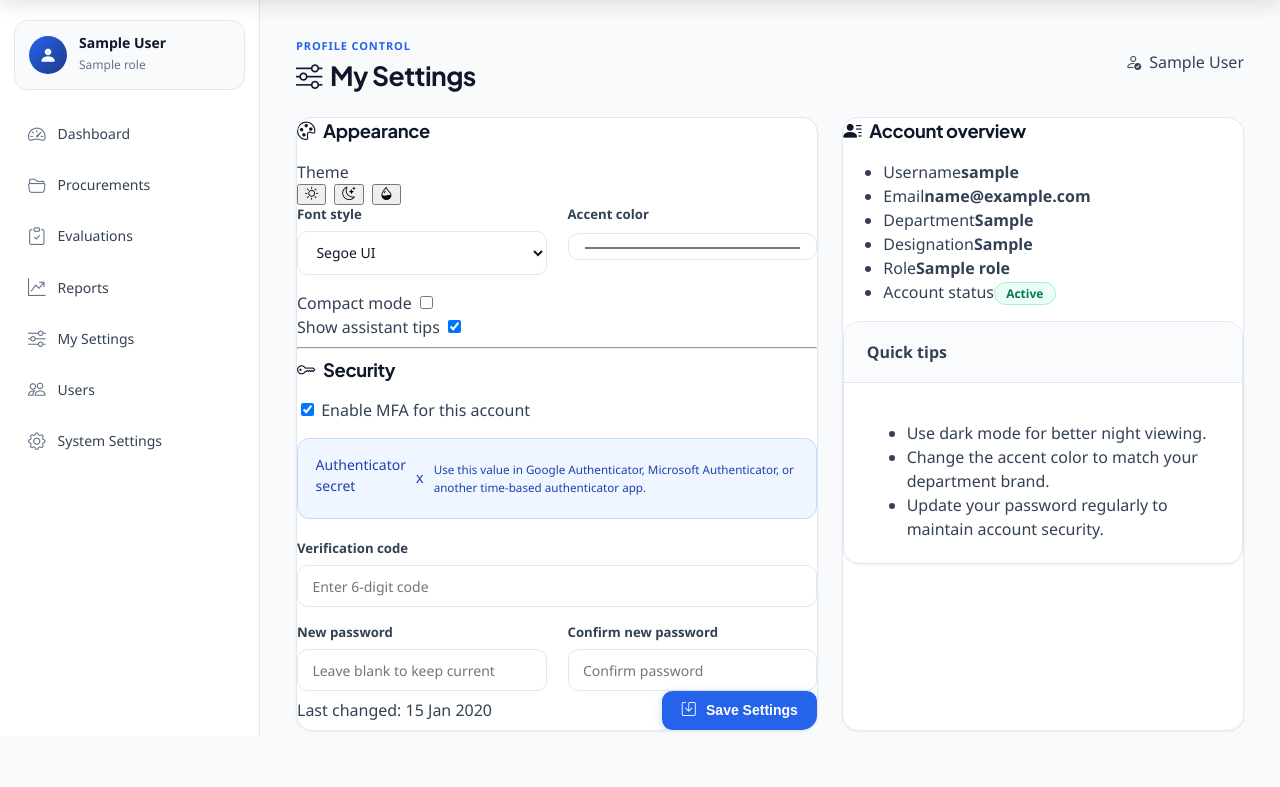
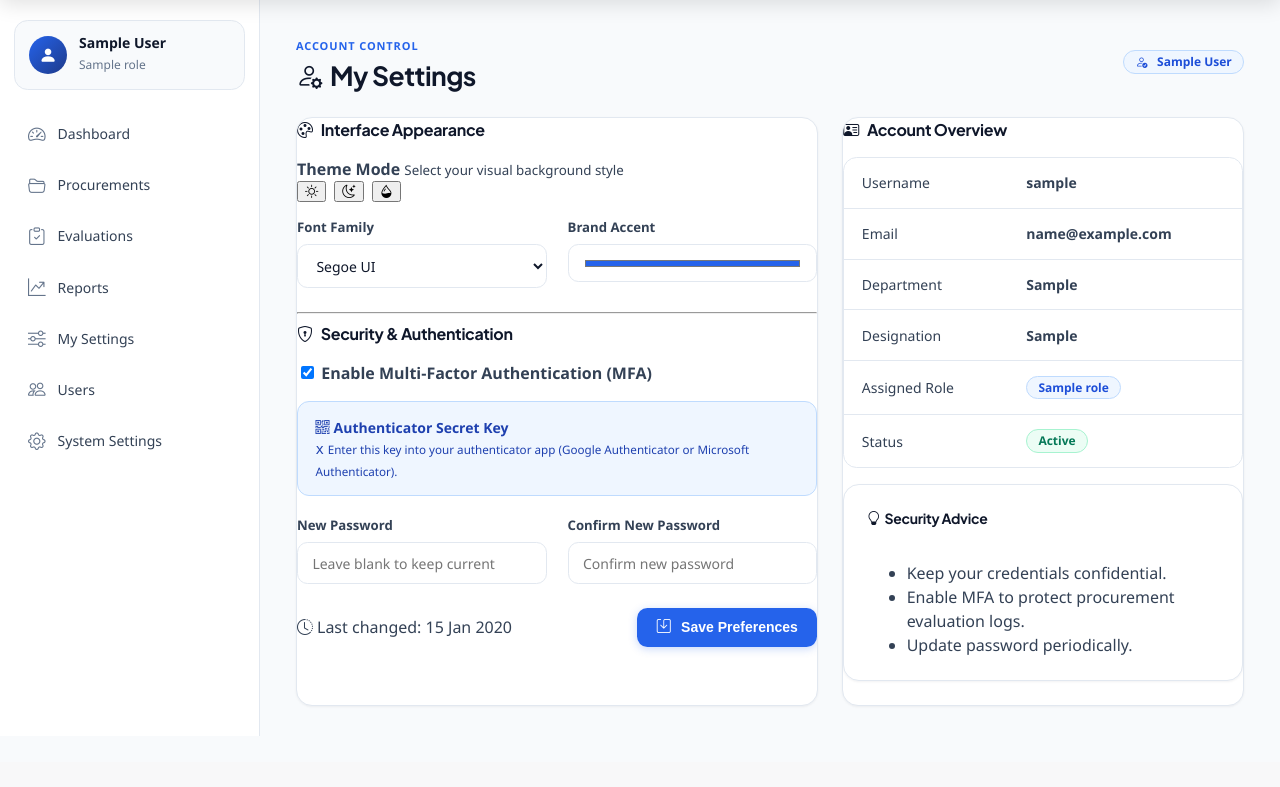
Before and after one commit to AllenMachona/BACK, a Flask app: page /account/settings in a window 1280 px wide. Shown: the part 64-851 px from the top of the page. After the commit the page ends 800 px from the top, so only its background shows below. Run offline with Flask 3, Linux system fonts and the light colour scheme; a user stored in the database is signed in; tables that the repository leaves empty hold one stand-in row (values such as "Sample post").

Commit message:
refactor: overhaul user_settings.html with structured setting panels and account summary

```diff
--- a/ebms_flask/ebms_flask/app/templates/user_settings.html
+++ b/ebms_flask/ebms_flask/app/templates/user_settings.html
@@ -1,118 +1,119 @@
 {% extends 'base.html' %}
-{% block title %}My Settings - EBMS{% endblock %}
+{% block title %}My Settings - EBMS Botswana{% endblock %}
 
 {% block content %}
-<div class="page-header mb-4">
-    <div class="modern-header">
-        <div class="d-flex justify-content-between align-items-center">
-            <div>
-                <span class="eyebrow-text">Profile control</span>
-                <h2 class="mb-0"><i class="bi bi-sliders me-2"></i>My Settings</h2>
-            </div>
-            <span class="company-badge"><i class="bi bi-person-check me-2"></i>{{ user.full_name() }}</span>
-        </div>
+{% set active_nav = 'account_settings' %}
+
+<div class="d-flex justify-content-between align-items-center mb-4">
+    <div>
+        <span class="eyebrow">Account Control</span>
+        <h2 class="mb-0"><i class="bi bi-person-gear me-2 text-primary"></i>My Settings</h2>
     </div>
+    <span class="status-badge status-published"><i class="bi bi-person-check me-1"></i>{{ user.full_name() }}</span>
 </div>
 
 <div class="user-settings-grid">
     <div class="settings-panel">
-        <h4 class="mb-3"><i class="bi bi-palette me-2"></i>Appearance</h4>
         <form method="POST" action="{{ url_for('auth.user_settings') }}">
-            <div class="preference-row">
-                <label>Theme</label>
-                <div class="d-flex gap-2">
-                    <button type="button" class="theme-option light {% if user.get_preference('theme', 'light') == 'light' %}active{% endif %}" title="Light" data-theme="light"><i class="bi bi-sun"></i></button>
-                    <button type="button" class="theme-option dark {% if user.get_preference('theme', 'light') == 'dark' %}active{% endif %}" title="Dark" data-theme="dark"><i class="bi bi-moon-stars"></i></button>
-                    <button type="button" class="theme-option blue {% if user.get_preference('theme', 'light') == 'blue' %}active{% endif %}" title="Blue" data-theme="blue"><i class="bi bi-droplet-half"></i></button>
+            <!-- Appearance Section -->
+            <div class="mb-4">
+                <h5 class="mb-3 text-primary"><i class="bi bi-palette me-2"></i>Interface Appearance</h5>
+                <div class="p-3 border rounded-3 bg-light mb-3">
+                    <div class="preference-row align-items-center">
+                        <div>
+                            <strong class="d-block text-dark">Theme Mode</strong>
+                            <small class="text-muted">Select your visual background style</small>
+                        </div>
+                        <div class="d-flex gap-2">
+                            <button type="button" class="theme-option light {% if user.get_preference('theme', 'light') == 'light' %}active{% endif %}" title="Light Theme" data-theme="light"><i class="bi bi-sun"></i></button>
+                            <button type="button" class="theme-option dark {% if user.get_preference('theme', 'light') == 'dark' %}active{% endif %}" title="Dark Theme" data-theme="dark"><i class="bi bi-moon-stars"></i></button>
+                            <button type="button" class="theme-option blue {% if user.get_preference('theme', 'light') == 'blue' %}active{% endif %}" title="Blue Theme" data-theme="blue"><i class="bi bi-droplet-half"></i></button>
+                        </div>
+                        <input type="hidden" name="theme" id="theme-input" value="{{ user.get_preference('theme', 'light') }}">
+                    </div>
                 </div>
-                <input type="hidden" name="theme" id="theme-input" value="{{ user.get_preference('theme', 'light') }}">
-            </div>
 
-            <div class="row mb-3">
-                <div class="col-md-6">
-                    <label class="form-label" for="font_family">Font style</label>
-                    <select class="form-select" id="font_family" name="font_family">
-                        <option value="Segoe UI" {% if user.get_preference('font_family', 'Segoe UI') == 'Segoe UI' %}selected{% endif %}>Segoe UI</option>
-                        <option value="Arial" {% if user.get_preference('font_family', 'Segoe UI') == 'Arial' %}selected{% endif %}>Arial</option>
-                        <option value="Georgia" {% if user.get_preference('font_family', 'Segoe UI') == 'Georgia' %}selected{% endif %}>Georgia</option>
-                        <option value="Tahoma" {% if user.get_preference('font_family', 'Segoe UI') == 'Tahoma' %}selected{% endif %}>Tahoma</option>
-                        <option value="Verdana" {% if user.get_preference('font_family', 'Segoe UI') == 'Verdana' %}selected{% endif %}>Verdana</option>
-                    </select>
+                <div class="row g-3">
+                    <div class="col-md-6">
+                        <label class="form-label" for="font_family">Font Family</label>
+                        <select class="form-select" id="font_family" name="font_family">
+                            <option value="Segoe UI" {% if user.get_preference('font_family', 'Segoe UI') == 'Segoe UI' %}selected{% endif %}>Segoe UI</option>
+                            <option value="Inter" {% if user.get_preference('font_family', 'Segoe UI') == 'Inter' %}selected{% endif %}>Inter (Recommended)</option>
+                            <option value="Plus Jakarta Sans" {% if user.get_preference('font_family', 'Segoe UI') == 'Plus Jakarta Sans' %}selected{% endif %}>Plus Jakarta Sans</option>
+                            <option value="Arial" {% if user.get_preference('font_family', 'Segoe UI') == 'Arial' %}selected{% endif %}>Arial</option>
+                        </select>
+                    </div>
+                    <div class="col-md-6">
+                        <label class="form-label" for="accent_color">Brand Accent</label>
+                        <input class="form-control form-control-color w-100" type="color" id="accent_color" name="accent_color" value="{{ user.get_preference('accent_color', '#2563eb') }}" style="height: 38px;">
+                    </div>
                 </div>
-                <div class="col-md-6">
-                    <label class="form-label" for="accent_color">Accent color</label>
-                    <input class="form-control" type="color" id="accent_color" name="accent_color" value="{{ user.get_preference('accent_color', '#2563eb') }}">
-                </div>
-            </div>
-
-            <div class="preference-row">
-                <label for="compact_view">Compact mode</label>
-                <input type="checkbox" id="compact_view" name="compact_view" {% if user.get_preference('compact_view', False) %}checked{% endif %}>
-            </div>
-
-            <div class="preference-row">
-                <label for="show_tips">Show assistant tips</label>
-                <input type="checkbox" id="show_tips" name="show_tips" {% if user.get_preference('show_tips', True) %}checked{% endif %}>
             </div>
 
             <hr class="my-4">
 
-            <h4 class="mb-3"><i class="bi bi-key me-2"></i>Security</h4>
-            <div class="mb-3 form-check form-switch">
-                <input class="form-check-input" type="checkbox" id="enable_mfa" name="enable_mfa" {% if user.mfa_enabled %}checked{% endif %}>
-                <label class="form-check-label" for="enable_mfa">Enable MFA for this account</label>
-            </div>
+            <!-- Security Section -->
+            <div class="mb-4">
+                <h5 class="mb-3 text-primary"><i class="bi bi-shield-lock me-2"></i>Security & Authentication</h5>
 
-            {% if user.mfa_secret %}
-            <div class="alert alert-info mt-3">
-                <div class="fw-semibold mb-2">Authenticator secret</div>
-                <code>{{ user.mfa_secret }}</code>
-                <small class="d-block mt-2">Use this value in Google Authenticator, Microsoft Authenticator, or another time-based authenticator app.</small>
-            </div>
-            <div class="mb-3">
-                <label class="form-label" for="mfa_code">Verification code</label>
-                <input class="form-control" type="text" id="mfa_code" name="mfa_code" placeholder="Enter 6-digit code" maxlength="6">
-            </div>
-            {% endif %}
+                <div class="p-3 border rounded-3 bg-light mb-3">
+                    <div class="form-check form-switch mb-0">
+                        <input class="form-check-input" type="checkbox" id="enable_mfa" name="enable_mfa" {% if user.mfa_enabled %}checked{% endif %}>
+                        <label class="form-check-label fw-bold text-dark" for="enable_mfa">Enable Multi-Factor Authentication (MFA)</label>
+                    </div>
+                </div>
 
-            <div class="row">
-                <div class="col-md-6">
-                    <label class="form-label" for="new_password">New password</label>
-                    <input class="form-control" type="password" id="new_password" name="new_password" placeholder="Leave blank to keep current">
+                {% if user.mfa_secret %}
+                <div class="alert alert-info my-3">
+                    <div>
+                        <div class="fw-bold mb-1"><i class="bi bi-qr-code me-1"></i>Authenticator Secret Key</div>
+                        <code class="fs-6">{{ user.mfa_secret }}</code>
+                        <small class="d-block mt-2">Enter this key into your authenticator app (Google Authenticator or Microsoft Authenticator).</small>
+                    </div>
                 </div>
-                <div class="col-md-6">
-                    <label class="form-label" for="confirm_password">Confirm new password</label>
-                    <input class="form-control" type="password" id="confirm_password" name="confirm_password" placeholder="Confirm password">
+                {% endif %}
+
+                <div class="row g-3">
+                    <div class="col-md-6">
+                        <label class="form-label" for="new_password">New Password</label>
+                        <input class="form-control" type="password" id="new_password" name="new_password" placeholder="Leave blank to keep current">
+                    </div>
+                    <div class="col-md-6">
+                        <label class="form-label" for="confirm_password">Confirm New Password</label>
+                        <input class="form-control" type="password" id="confirm_password" name="confirm_password" placeholder="Confirm new password">
+                    </div>
                 </div>
             </div>
 
-            <div class="mt-4 d-flex justify-content-between align-items-center">
-                <span class="text-muted small">Last changed: {{ user.password_changed_at.strftime('%d %b %Y') if user.password_changed_at else 'Not set' }}</span>
-                <button type="submit" class="btn btn-primary"><i class="bi bi-save me-1"></i>Save Settings</button>
+            <div class="d-flex justify-content-between align-items-center pt-2">
+                <span class="text-muted small"><i class="bi bi-clock-history me-1"></i>Last changed: {{ user.password_changed_at.strftime('%d %b %Y') if user.password_changed_at else 'Not set' }}</span>
+                <button type="submit" class="btn btn-primary px-4"><i class="bi bi-save me-1"></i>Save Preferences</button>
             </div>
         </form>
     </div>
 
     <div class="settings-panel">
-        <h4 class="mb-3"><i class="bi bi-person-lines-fill me-2"></i>Account overview</h4>
-        <ul class="list-group">
-            <li class="list-group-item"><span>Username</span><strong>{{ user.username }}</strong></li>
-            <li class="list-group-item"><span>Email</span><strong>{{ user.email }}</strong></li>
-            <li class="list-group-item"><span>Department</span><strong>{{ user.department or 'Not assigned' }}</strong></li>
-            <li class="list-group-item"><span>Designation</span><strong>{{ user.designation or 'Not assigned' }}</strong></li>
-            <li class="list-group-item"><span>Role</span><strong>{{ user.role.name }}</strong></li>
-            <li class="list-group-item"><span>Account status</span><strong>{% if user.is_active %}<span class="badge badge-success">Active</span>{% else %}<span class="badge badge-danger">Disabled</span>{% endif %}</strong></li>
-        </ul>
+        <h5 class="mb-3 text-primary"><i class="bi bi-person-vcard me-2"></i>Account Overview</h5>
+        <div class="table-responsive">
+            <table class="table align-middle">
+                <tbody>
+                    <tr><td class="text-muted">Username</td><td class="fw-bold text-end">{{ user.username }}</td></tr>
+                    <tr><td class="text-muted">Email</td><td class="fw-bold text-end">{{ user.email }}</td></tr>
+                    <tr><td class="text-muted">Department</td><td class="fw-bold text-end">{{ user.department or '—' }}</td></tr>
+                    <tr><td class="text-muted">Designation</td><td class="fw-bold text-end">{{ user.designation or '—' }}</td></tr>
+                    <tr><td class="text-muted">Assigned Role</td><td class="text-end"><span class="badge badge-info">{{ user.role.name }}</span></td></tr>
+                    <tr><td class="text-muted">Status</td><td class="text-end">{% if user.is_active %}<span class="badge badge-success">Active</span>{% else %}<span class="badge badge-danger">Disabled</span>{% endif %}</td></tr>
+                </tbody>
+            </table>
+        </div>
 
-        <div class="card mt-4">
-            <div class="card-header">
-                <strong>Quick tips</strong>
-            </div>
+        <div class="card mt-4 border-0 bg-light">
             <div class="card-body">
-                <ul class="mb-0">
-                    <li>Use dark mode for better night viewing.</li>
-                    <li>Change the accent color to match your department brand.</li>
-                    <li>Update your password regularly to maintain account security.</li>
+                <h6 class="fw-bold text-dark"><i class="bi bi-lightbulb me-1 text-warning"></i>Security Advice</h6>
+                <ul class="text-muted small ps-3 mb-0">
+                    <li class="mb-1">Keep your credentials confidential.</li>
+                    <li class="mb-1">Enable MFA to protect procurement evaluation logs.</li>
+                    <li>Update password periodically.</li>
                 </ul>
             </div>
         </div>
```
